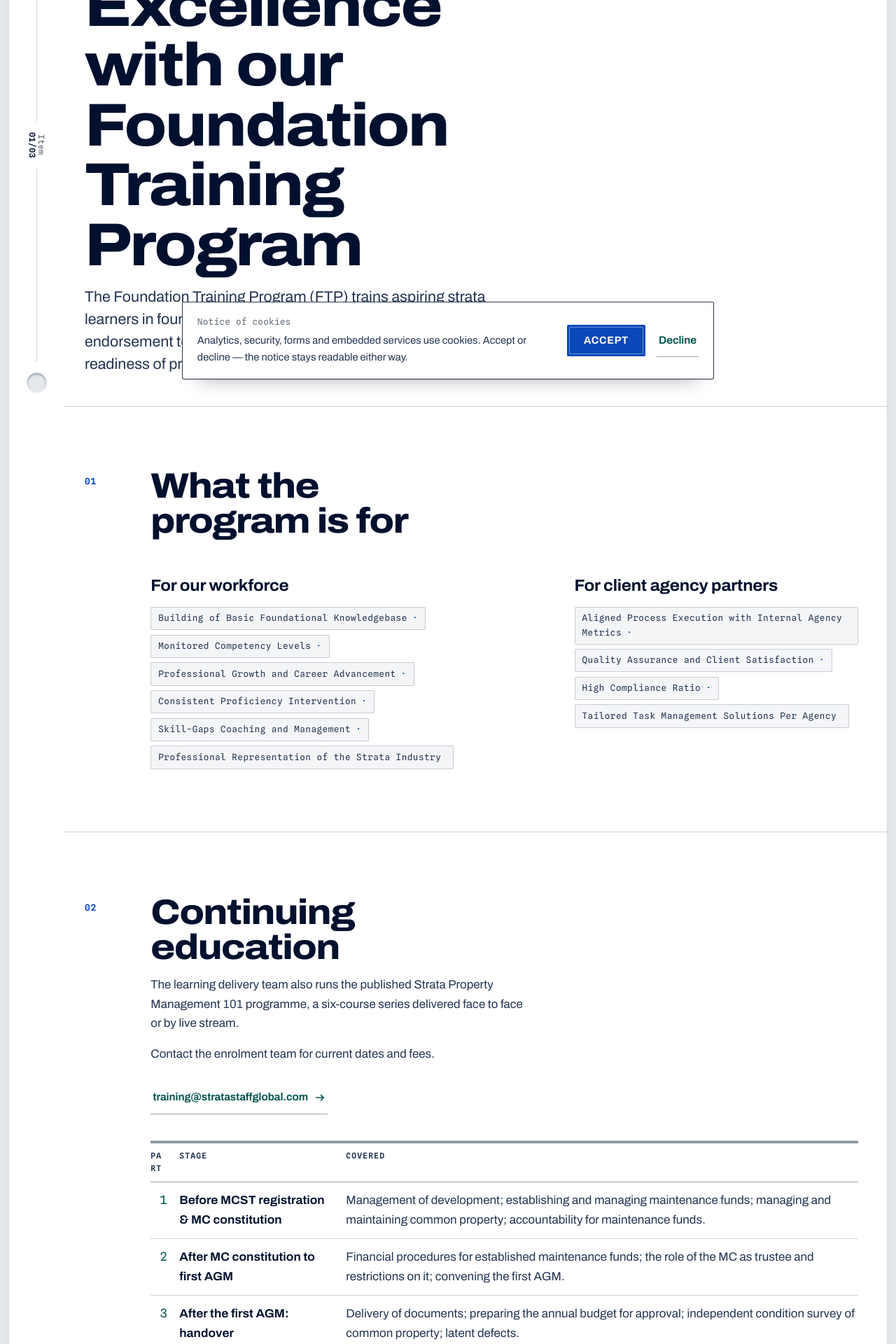
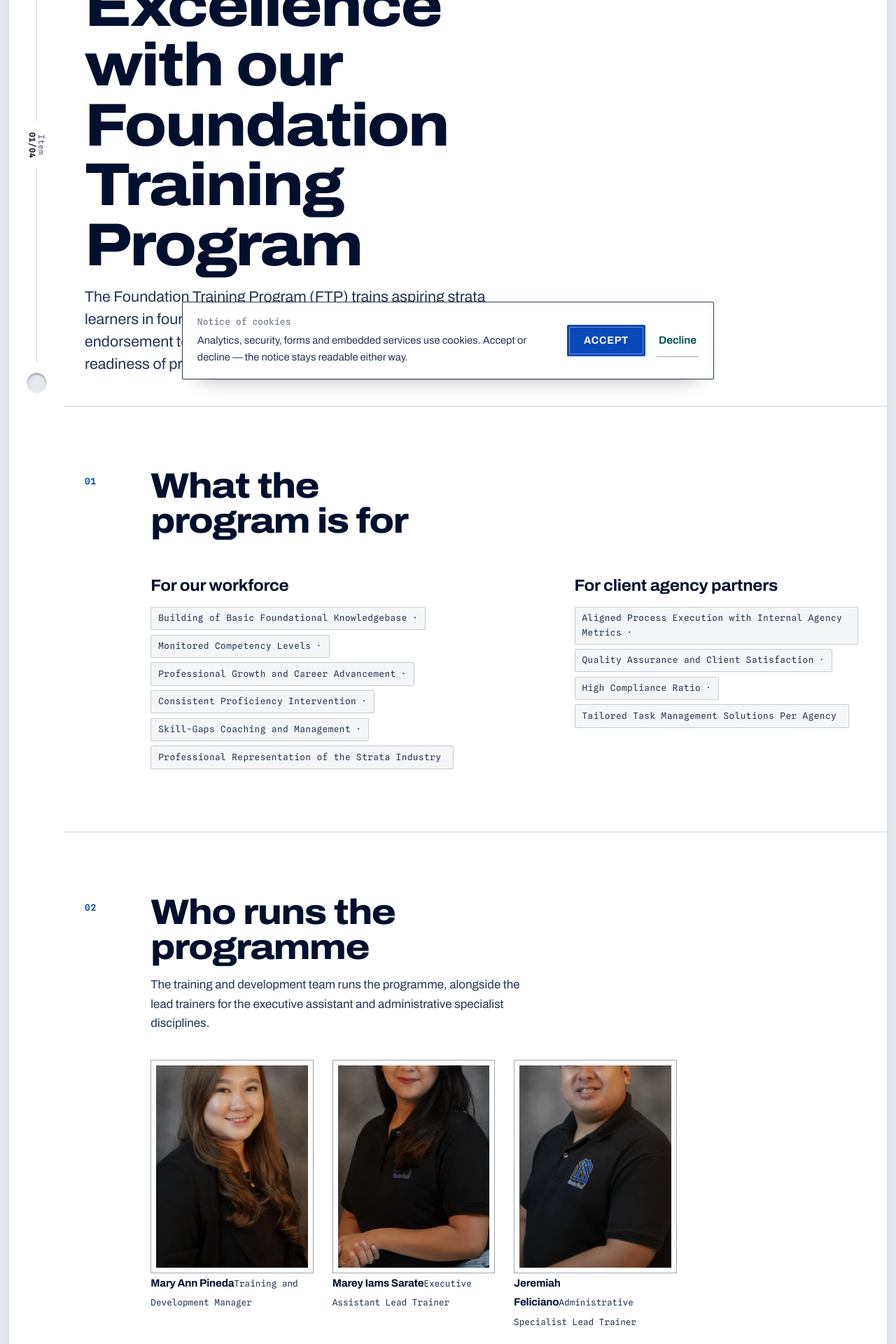
Before and after one commit to iantolentino/modern-ss, a PHP site: page /foundation-training-program.html in a window 1280 px wide. Shown: the part 240-2160 px from the top of the page at 70% size. Run offline with PHP 8.4, Linux system fonts and the light colour scheme.

Commit message:
Show the people who run the training, on the pages about the training
Two training pages carried no photography.

foundation-training-program.html now opens its second section with the three
people who actually run the programme -- the training and development manager and
the two lead trainers the company publishes -- instead of describing a programme
with no one attached to it. The lede names the two disciplines those lead trainers
cover rather than claiming one per discipline, because the accounting lead trainer
is one of the twenty names the incumbent publishes without a usable photograph.
The section says what is true instead of a rounder version of it.

course-outline.html shows each role's modules in a tab, and the role's own
photograph now sits beside its module list, so switching tabs changes the face as
well as the syllabus. This is the one page where the role images are unambiguously
the right image: the modules belong to a role, and the photograph is of the role
rather than of a name anyone could publish.

While in there, the property-management headings carried a literal "6 modules"
while the strata ones derived the count from the data. All four PM roles do have
six, so nothing was wrong -- but it was a number that could drift out of step with
the list under it, and now cannot. Both use the same `coursePanel` helper.

Also extracted `personBySlug` to module scope: index.html had its own local copy
of the same lookup and the training pages needed it too.

113 local references, all resolving; 0 orphans; 0 missing srcset candidates; 21 tab
groups matching their generated visibility rules; zero horizontal overflow at 320,
640 and 1440.

```diff
--- a/foundation-training-program.html
+++ b/foundation-training-program.html
@@ -105,6 +105,35 @@
       <section class="item" data-item="02">
         <div class="item__wrap">
           <p class="item__no"><span class="sr">Item </span>02</p>
+          <div class="item__head"><h2 class="display">Who runs the programme</h2>
+            <p class="item__lede">The training and development team runs the programme, alongside the lead trainers for the executive assistant and administrative specialist disciplines.</p></div>
+          <div class="item__body item__body--wide">
+            <div class="roles">
+              <figure class="plate-fig">
+          <span class="plate-fig__frame"><img src="assets/people/mary-ann-pineda.webp"
+            alt="Mary Ann Pineda, Training and Development Manager" width="480" height="640"
+            sizes="(max-width: 640px) 44vw, 23vw" loading="lazy" decoding="async"></span>
+          <figcaption><span class="plate-fig__name">Mary Ann Pineda</span><span class="plate-fig__role">Training and Development Manager</span></figcaption>
+        </figure>
+              <figure class="plate-fig">
+          <span class="plate-fig__frame"><img src="assets/people/marey-iams-sarate.webp"
+            alt="Marey Iams Sarate, Executive Assistant Lead Trainer" width="480" height="640"
+            sizes="(max-width: 640px) 44vw, 23vw" loading="lazy" decoding="async"></span>
+          <figcaption><span class="plate-fig__name">Marey Iams Sarate</span><span class="plate-fig__role">Executive Assistant Lead Trainer</span></figcaption>
+        </figure>
+              <figure class="plate-fig">
+          <span class="plate-fig__frame"><img src="assets/people/jeremiah-feliciano.webp"
+            alt="Jeremiah Feliciano, Administrative Specialist Lead Trainer" width="480" height="640"
+            sizes="(max-width: 640px) 44vw, 23vw" loading="lazy" decoding="async"></span>
+          <figcaption><span class="plate-fig__name">Jeremiah Feliciano</span><span class="plate-fig__role">Administrative Specialist Lead Trainer</span></figcaption>
+        </figure>
+            </div>
+          </div>
+        </div>
+      </section>
+      <section class="item" data-item="03">
+        <div class="item__wrap">
+          <p class="item__no"><span class="sr">Item </span>03</p>
           <div class="item__head"><h2 class="display">Continuing education</h2>
             <p class="item__lede">The learning delivery team also runs the published Strata Property Management 101 programme, a six-course series delivered face to face or by live stream.</p>
             <p class="item__lede" style="margin-top:1rem">Contact the enrolment team for current dates and fees.</p>
@@ -124,9 +153,9 @@
         </div>
       </section>
 
-      <section class="item" id="book" data-item="03">
+      <section class="item" id="book" data-item="04">
         <div class="item__wrap">
-          <p class="item__no"><span class="sr">Item </span>03</p>
+          <p class="item__no"><span class="sr">Item </span>04</p>
           <div class="item__head">
             <h2 class="display">Schedule Free Discovery Call</h2>
             <p class="item__lede">Tell us what you need and we will come back to you with a tailored capacity plan.</p>
--- a/styles.css
+++ b/styles.css
@@ -680,6 +680,17 @@ h3 { font-size: var(--h3); font-weight: 700; font-stretch: 104%; letter-spacing:
 .opt:hover .opt__go { transform: translateX(4px); color: var(--blue); }
 .opt--plus .opt__no { color: var(--teal); }
 
+/* A course-outline tab: the role's photograph beside its module list. The
+   photograph is mounted on the same tinted ground as the post plates and is
+   `contain`-fitted, so a 4:5 portrait in the box is never cropped. */
+.tab-role { display: grid; grid-template-columns: 190px minmax(0, 1fr); gap: 1.8rem; align-items: start; }
+.tab-role__fig {
+  display: block; background: var(--sheet-2);
+  border: 1px solid var(--rule); overflow: hidden;
+}
+.tab-role__fig img { display: block; width: 100%; height: auto; }
+.tab-role__body h3 { margin-bottom: .9rem; }
+
 /* An index row that carries a plate. The image column is declared whenever any
    row in the list has one, and a row without holds the place with an empty span,
    so the titles stay on one vertical line down the list.
@@ -1233,6 +1244,7 @@ fieldset.field { border: 0; padding: 0; margin: 0; }
   .opts--fig .opt__no, .opts--fig .opt__name,
   .opts--fig .opt__desc, .opts--fig .opt__go { grid-column: 2; }
   .opts--fig .opt__go { justify-self: start; }
+  .tab-role { grid-template-columns: 108px minmax(0, 1fr); gap: 1.1rem; }
   .foot__col { grid-column: span 6; }
   /* Label beside value, not above it: stacking the two addresses doubles the
      height of the tallest block in the footer for no gain in legibility. */
```
Also changed, not shown: build.mjs (+40 -7 lines), course-outline.html (+70 -10 lines).
